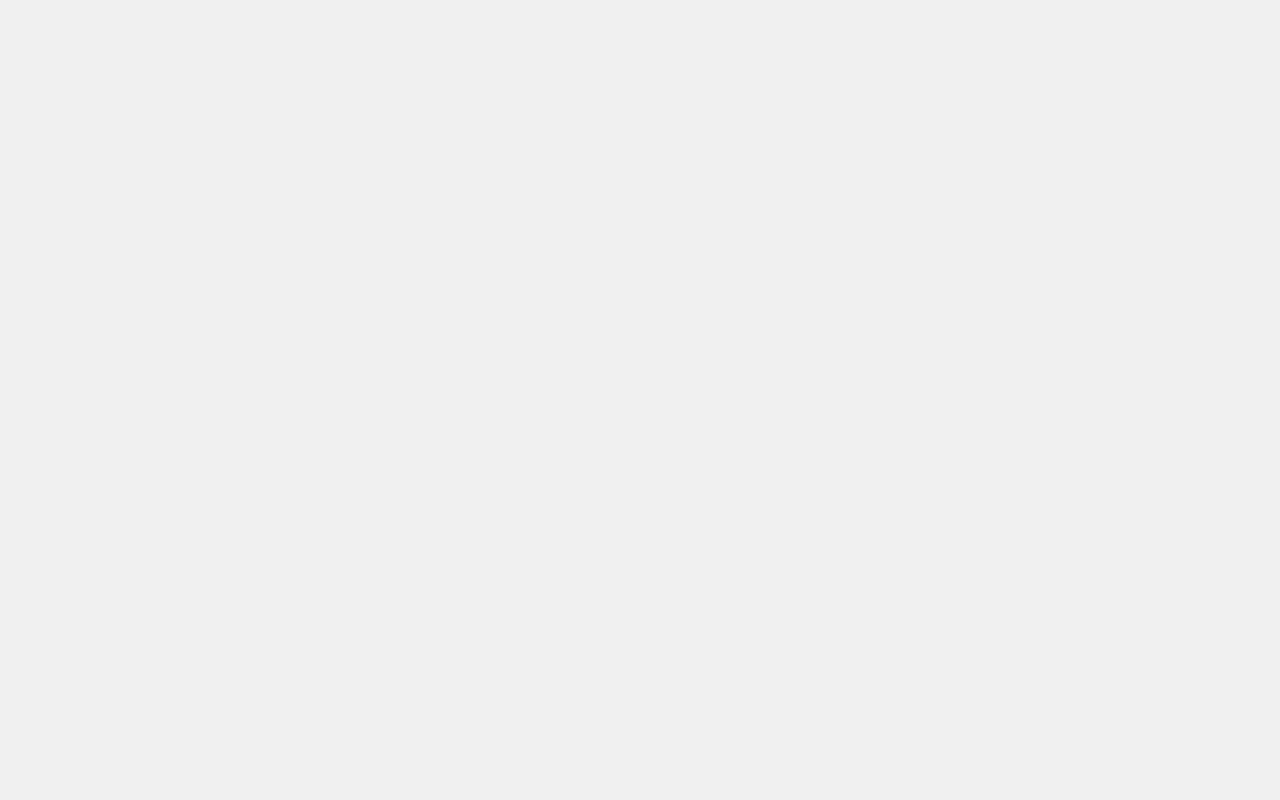
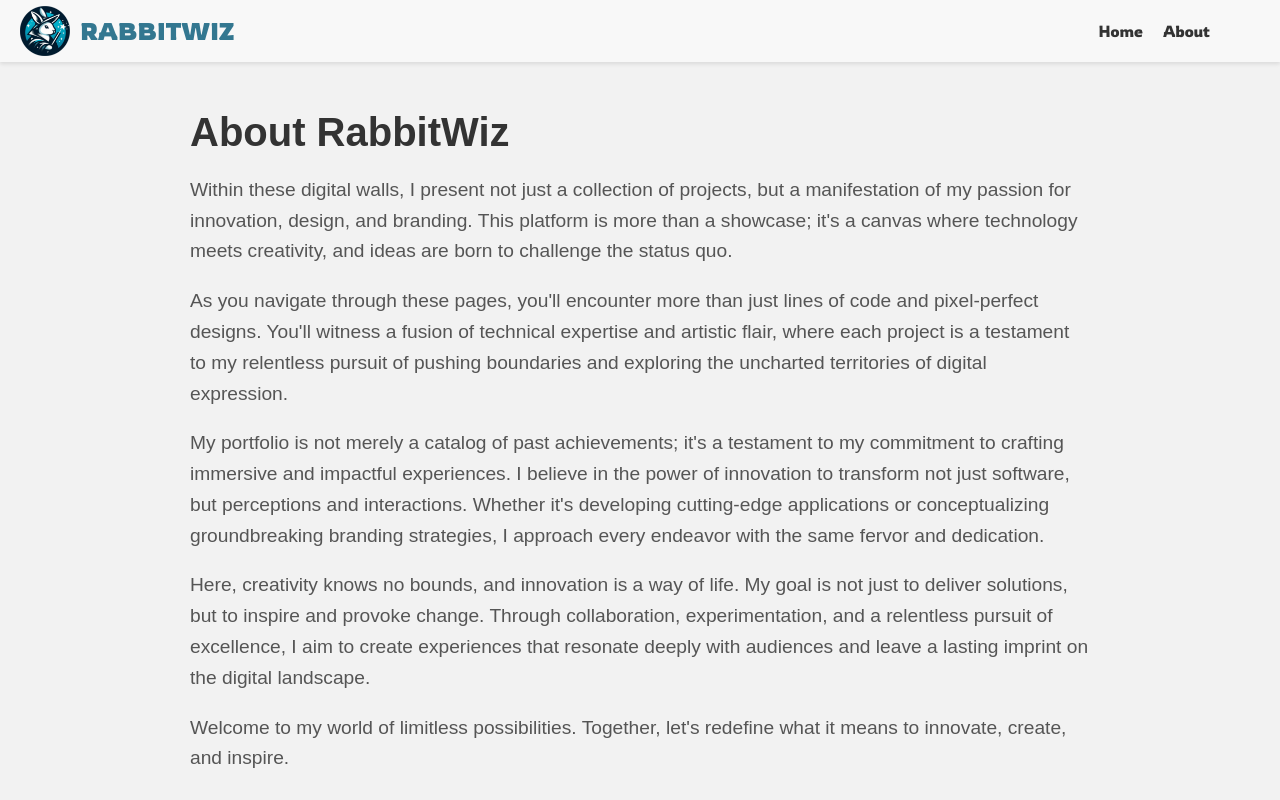
Before and after one commit to uluutku/RabbitWiz, a React (Vite) app in the folder rabbitwiz/: page /about in a window 1280 px wide. Before the commit this address had no page. Shown: the top 800 px of the page. Built offline with nearby package versions, Linux system fonts and the light colour scheme.

Commit message:
Update routing in App.jsx, Footer.jsx, and Header.jsx

```diff
--- a/rabbitwiz/src/App.jsx
+++ b/rabbitwiz/src/App.jsx
@@ -1,13 +1,20 @@
 import { Routes, Route } from "react-router-dom";
 import "./App.css";
 import LandingPage from "./Pages/LandingPage";
+import Header from "./Components/Header";
+import Footer from "./Components/Footer";
+import AboutPage from "./Pages/AboutPage";
 
 function App() {
   return (
     <>
+      <Header />
       <Routes>
         <Route path="/" element={<LandingPage />} />
+        <Route path="*" element={<LandingPage />} />
+        <Route path="/about" element={<AboutPage />} />
       </Routes>
+      <Footer />
     </>
   );
 }
--- a/rabbitwiz/src/Components/Footer.jsx
+++ b/rabbitwiz/src/Components/Footer.jsx
@@ -2,14 +2,15 @@ import React from "react";
 import "./Footer.css";
 import InstagramIcon from "@mui/icons-material/Instagram";
 import XIcon from "@mui/icons-material/X";
+import { Link } from "react-router-dom";
 
 function Footer() {
   return (
     <div className="footer-container">
       <div className="nav-container">
         <div className="nav-links">
-          <a href="#home">Main</a>
-          <a href="#about">About Our Rabbit</a>
+          <Link to="/">Home</Link>
+          <Link to="/about">About</Link>
         </div>
       </div>
       <div className="copyright-text">
--- a/rabbitwiz/src/Components/Header.jsx
+++ b/rabbitwiz/src/Components/Header.jsx
@@ -1,6 +1,7 @@
 import React from "react";
 import "./Header.css";
 import LogoImage from "../assets/newicon.png";
+import { Link } from "react-router-dom";
 
 function Header() {
   return (
@@ -10,10 +11,9 @@ function Header() {
           <img className="logo-img" src={LogoImage}></img>
           <h1 className="header-title">RABBITWIZ</h1>
         </div>
-
         <nav className="header-links">
-          <a href="#home">Main</a>
-          <a href="#about">About</a>
+          <Link to="/">Home</Link>
+          <Link to="/about">About</Link>
         </nav>
       </div>
     </div>
--- /dev/null
+++ b/rabbitwiz/src/Pages/AboutPage.css
@@ -0,0 +1,48 @@
+/* AboutPage.css */
+
+.about-page {
+  display: flex;
+  justify-content: center;
+  align-items: center;
+  min-height: 100vh; /* Changed height to min-height */
+  background-color: #f2f2f2;
+}
+
+.about-content {
+  width: 90%; /* Changed max-width to width for better responsiveness */
+  max-width: 900px;
+  padding: 40px;
+  margin: 20px 20px;
+}
+
+.about-content h1 {
+  margin-top: 50px;
+  font-family: "Poppins", sans-serif;
+  font-size: 2.5rem;
+  color: #333;
+  margin-bottom: 20px;
+}
+
+.about-content p {
+  font-family: "Poppins", sans-serif;
+  font-size: 1.2rem;
+  color: #555;
+  line-height: 1.6;
+}
+
+@media screen and (max-width: 768px) {
+  .about-content {
+    padding: 20px;
+    width: 80%;
+  }
+
+  h1 {
+    font-size: 2rem;
+    margin-bottom: 15px; /* Adjusting margin for smaller screens */
+  }
+
+  .about-content p {
+    font-size: 1rem;
+    margin-bottom: 15px; /* Adjusting margin for smaller screens */
+  }
+}
--- /dev/null
+++ b/rabbitwiz/src/Pages/AboutPage.jsx
@@ -0,0 +1,51 @@
+// AboutPage.jsx
+
+import React from "react";
+import "./AboutPage.css";
+
+function AboutPage() {
+  return (
+    <div className="about-page">
+      <div className="about-content">
+        <h1>About RabbitWiz</h1>
+        <p>
+          Within these digital walls, I present not just a collection of
+          projects, but a manifestation of my passion for innovation, design,
+          and branding. This platform is more than a showcase; it's a canvas
+          where technology meets creativity, and ideas are born to challenge the
+          status quo.
+        </p>
+        <p>
+          As you navigate through these pages, you'll encounter more than just
+          lines of code and pixel-perfect designs. You'll witness a fusion of
+          technical expertise and artistic flair, where each project is a
+          testament to my relentless pursuit of pushing boundaries and exploring
+          the uncharted territories of digital expression.
+        </p>
+        <p>
+          My portfolio is not merely a catalog of past achievements; it's a
+          testament to my commitment to crafting immersive and impactful
+          experiences. I believe in the power of innovation to transform not
+          just software, but perceptions and interactions. Whether it's
+          developing cutting-edge applications or conceptualizing groundbreaking
+          branding strategies, I approach every endeavor with the same fervor
+          and dedication.
+        </p>
+        <p>
+          Here, creativity knows no bounds, and innovation is a way of life. My
+          goal is not just to deliver solutions, but to inspire and provoke
+          change. Through collaboration, experimentation, and a relentless
+          pursuit of excellence, I aim to create experiences that resonate
+          deeply with audiences and leave a lasting imprint on the digital
+          landscape.
+        </p>
+        <p>
+          Welcome to my world of limitless possibilities. Together, let's
+          redefine what it means to innovate, create, and inspire.
+        </p>
+      </div>
+    </div>
+  );
+}
+
+export default AboutPage;
--- a/rabbitwiz/src/Pages/LandingPage.jsx
+++ b/rabbitwiz/src/Pages/LandingPage.jsx
@@ -1,17 +1,13 @@
 import React from "react";
 import "./LandingPage.css";
-import Header from "../Components/Header";
 import Hero from "../Components/Hero";
 import LinkContainer from "../Components/LinkContainer";
-import Footer from "../Components/Footer";
 
 function LandingPage() {
   return (
     <div>
-      <Header />
       <Hero />
       <LinkContainer />
-      <Footer />
     </div>
   );
 }
```
Also changed, not shown: rabbitwiz/vite.config.js.timestamp-1712331183996-1a6c7cff6ff2a.mjs (added, +10 -0 lines).
